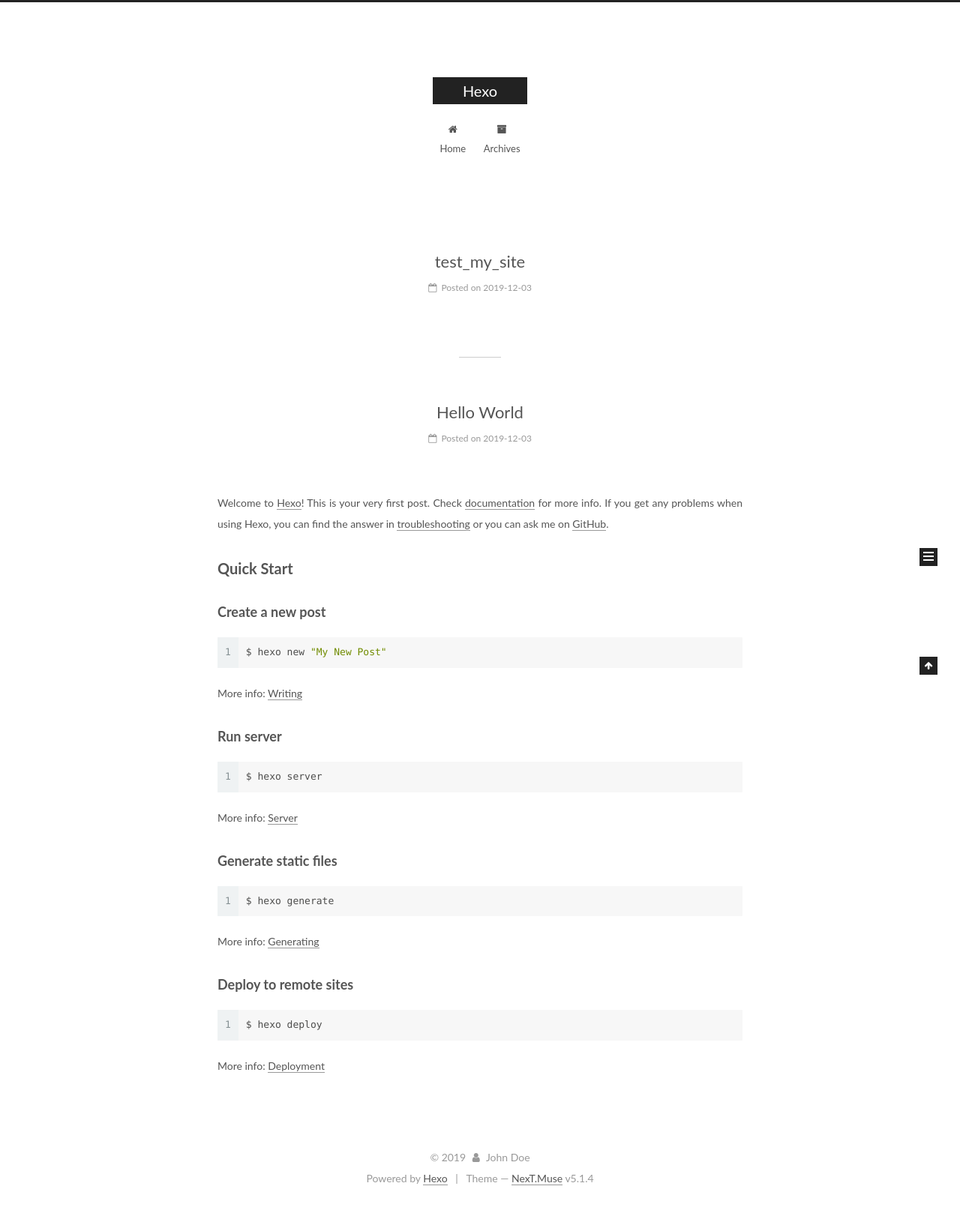
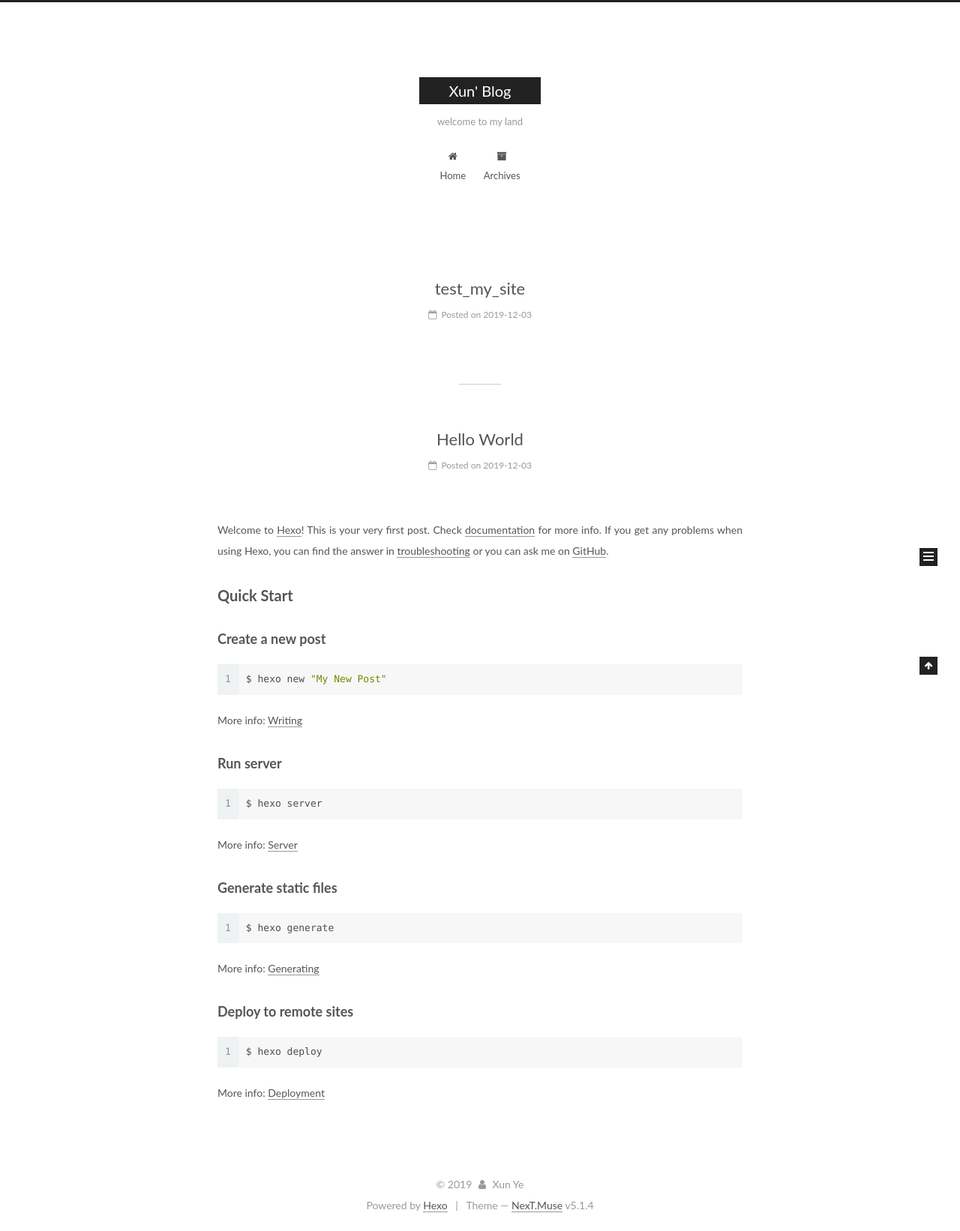
Before and after one commit to hanyangyexun/hanyangyexun.github.io, a plain HTML site: page index.html in a window 1280 px wide. Shown: the whole page at 75% size. Before the commit the page ends 1606 px from the top, so only its background shows below. Drawn offline with Linux system fonts and the light colour scheme.

Commit message:
Site updated: 2019-12-04 11:50:27

```diff
--- a/css/main.css
+++ b/css/main.css
@@ -1822,7 +1822,7 @@
   width: 4px;
   height: 4px;
   border-radius: 50%;
-  background: #ff85ff;
+  background: #f693f6;
 }
 .links-of-blogroll {
   font-size: 13px;
--- a/index.html
+++ b/index.html
@@ -79,10 +79,12 @@
 
 
 
+<meta name="description" content="record anything here!">
 <meta property="og:type" content="website">
-<meta property="og:title" content="Hexo">
+<meta property="og:title" content="Xun&#39; Blog">
 <meta property="og:url" content="http:&#x2F;&#x2F;yoursite.com&#x2F;index.html">
-<meta property="og:site_name" content="Hexo">
+<meta property="og:site_name" content="Xun&#39; Blog">
+<meta property="og:description" content="record anything here!">
 <meta property="og:locale" content="en">
 <meta name="twitter:card" content="summary">
 
@@ -120,7 +122,7 @@
 
 
 
-  <title>Hexo</title>
+  <title>Xun' Blog</title>
 
 
 
@@ -151,12 +153,12 @@
     <div class="custom-logo-site-title">
       <a href="/"  class="brand" rel="start">
         <span class="logo-line-before"><i></i></span>
-        <span class="site-title">Hexo</span>
+        <span class="site-title">Xun' Blog</span>
         <span class="logo-line-after"><i></i></span>
       </a>
     </div>
 
-        <p class="site-subtitle"></p>
+        <p class="site-subtitle">welcome to my land</p>
 
   </div>
 
@@ -231,13 +233,13 @@
     <link itemprop="mainEntityOfPage" href="http://yoursite.com/2019/12/03/test-my-site/">
 
     <span hidden itemprop="author" itemscope itemtype="http://schema.org/Person">
-      <meta itemprop="name" content="John Doe">
+      <meta itemprop="name" content="Xun Ye">
       <meta itemprop="description" content="">
       <meta itemprop="image" content="/images/avatar.gif">
     </span>
 
     <span hidden itemprop="publisher" itemscope itemtype="http://schema.org/Organization">
-      <meta itemprop="name" content="Hexo">
+      <meta itemprop="name" content="Xun' Blog">
     </span>
 
 
@@ -350,13 +352,13 @@
     <link itemprop="mainEntityOfPage" href="http://yoursite.com/2019/12/03/hello-world/">
 
     <span hidden itemprop="author" itemscope itemtype="http://schema.org/Person">
-      <meta itemprop="name" content="John Doe">
+      <meta itemprop="name" content="Xun Ye">
       <meta itemprop="description" content="">
       <meta itemprop="image" content="/images/avatar.gif">
     </span>
 
     <span hidden itemprop="publisher" itemscope itemtype="http://schema.org/Organization">
-      <meta itemprop="name" content="Hexo">
+      <meta itemprop="name" content="Xun' Blog">
     </span>
 
 
@@ -501,8 +503,8 @@
         <div class="site-overview">
           <div class="site-author motion-element" itemprop="author" itemscope itemtype="http://schema.org/Person">
 
-              <p class="site-author-name" itemprop="name">John Doe</p>
-              <p class="site-description motion-element" itemprop="description"></p>
+              <p class="site-author-name" itemprop="name">Xun Ye</p>
+              <p class="site-description motion-element" itemprop="description">record anything here!</p>
           </div>
 
           <nav class="site-state motion-element">
@@ -557,7 +559,7 @@
   <span class="with-love">
     <i class="fa fa-user"></i>
   </span>
-  <span class="author" itemprop="copyrightHolder">John Doe</span>
+  <span class="author" itemprop="copyrightHolder">Xun Ye</span>
 
 
 </div>
```
Also changed, not shown: 2019/12/03/hello-world/index.html (+9 -9 lines), 2019/12/03/test-my-site/index.html (+11 -9 lines), archives/2019/12/index.html (+10 -8 lines), archives/2019/index.html (+10 -8 lines), archives/index.html (+10 -8 lines).
